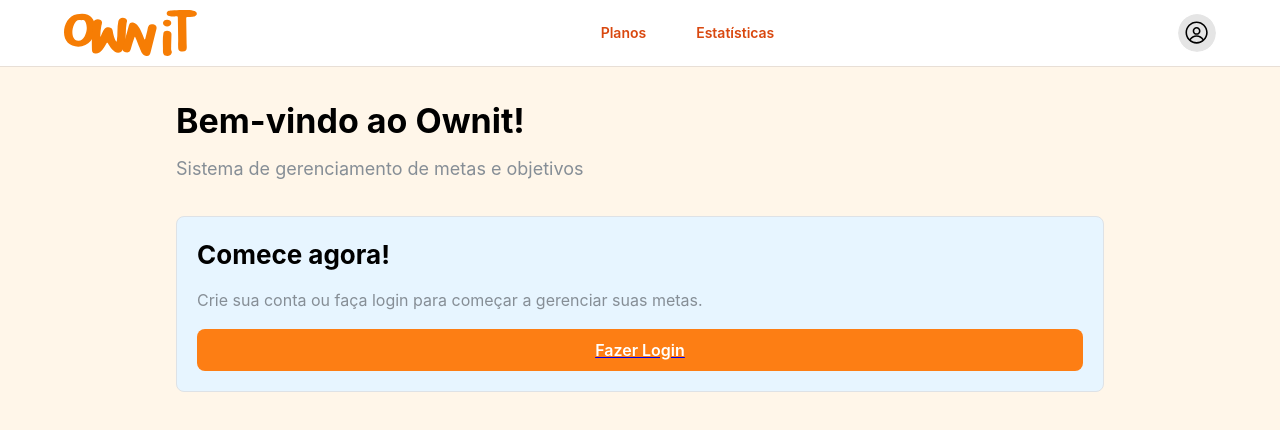
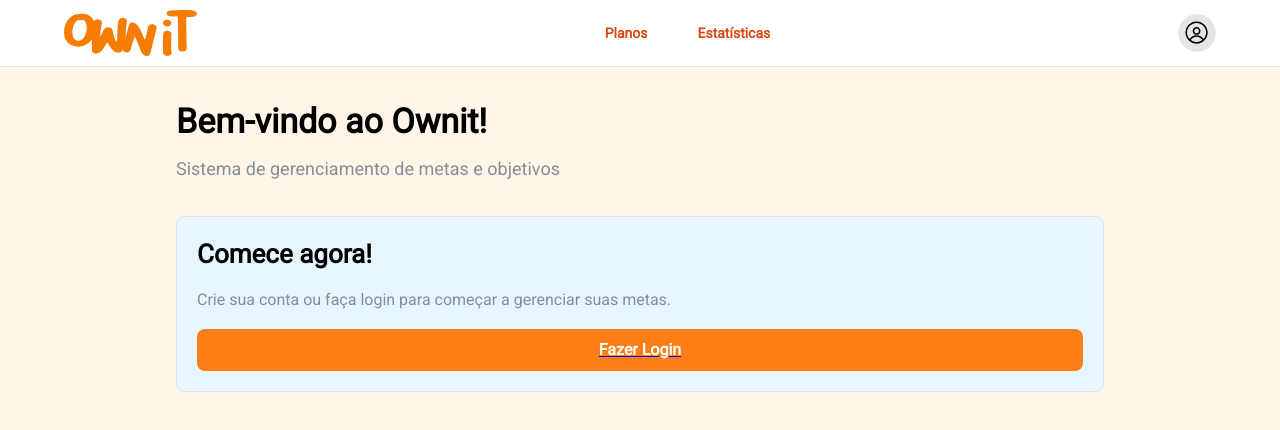
Before and after one commit to Arthurpmrs/ownit, a React (Vite) app in the folder ui/: page / in a window 1280 px wide. Shown: the top 430 px of the page. Built offline with nearby package versions, Linux system fonts and the light colour scheme; no server answers.

Commit message:
feat: add custom font

```diff
--- a/ui/package.json
+++ b/ui/package.json
@@ -14,6 +14,7 @@
   },
   "dependencies": {
     "@dnd-kit/react": "^0.3.2",
+    "@fontsource/roboto": "^5.2.10",
     "@mantine/charts": "^9.0.0",
     "@mantine/core": "^9.0.0",
     "@mantine/dates": "^9.0.0",
--- /dev/null
+++ b/ui/src/globals.d.ts
@@ -0,0 +1,4 @@
+// ./src/globals.d.ts
+declare module "*.css";
+declare module "@fontsource/*" { }
+declare module "@fontsource-variable/*" { }
--- a/ui/src/main.tsx
+++ b/ui/src/main.tsx
@@ -2,6 +2,7 @@ import '@mantine/core/styles.css';
 import '@mantine/charts/styles.css';
 import '@mantine/dates/styles.css';
 import '@mantine/notifications/styles.css';
+import '@fontsource/roboto';
 
 import { StrictMode } from 'react';
 import { createRoot } from 'react-dom/client';
@@ -23,6 +24,7 @@ declare module '@tanstack/react-router' {
 }
 
 const theme = createTheme({
+  fontFamily: 'Roboto, sans-serif',
   colors: {
     bgLight: colorsTuple('#FFF6E9'),
     borderLight: colorsTuple('#E8DFD6'),
```
Also changed, not shown: 1 other file (tests, documents, lock files or other folders).
